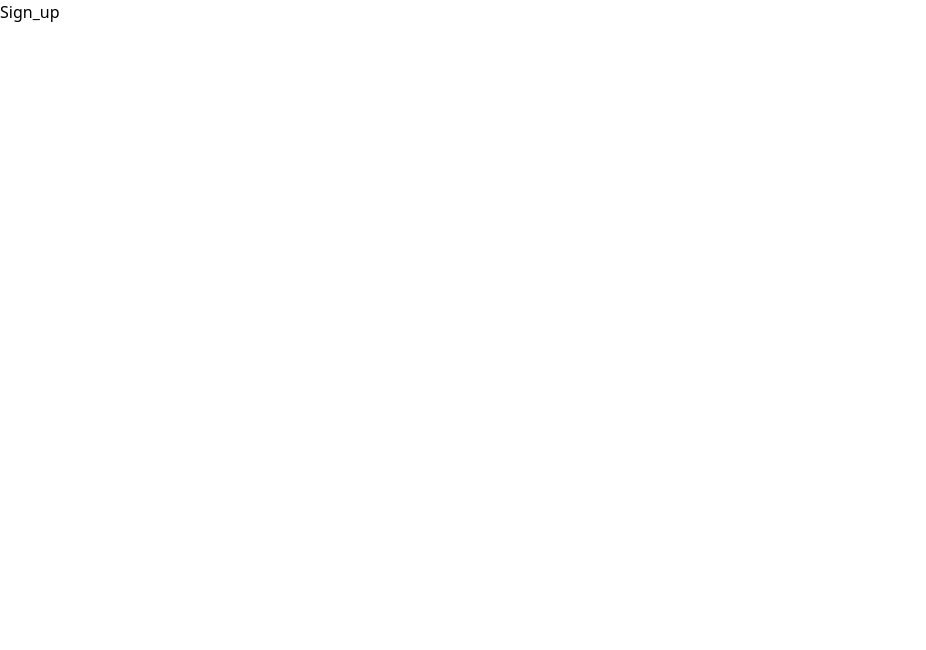
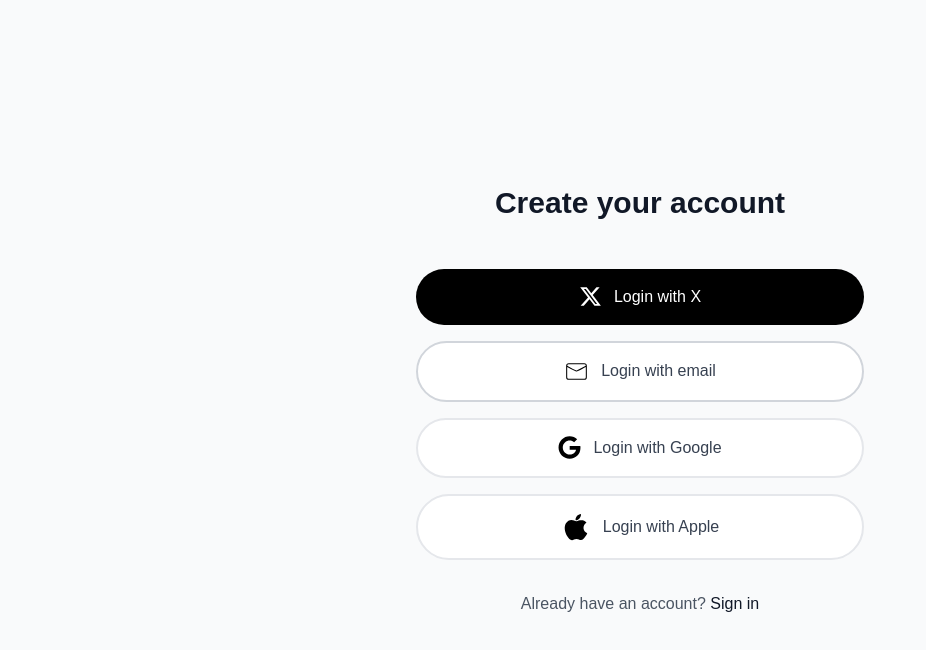
Before and after one commit to enamul-007/AI_font_end, a React (Vite) app: page /Sign_up in a window 1280 px wide. Shown: the top 650 px of the page, without its empty margins (0-926 px from the left). Built offline with nearby package versions, Linux system fonts and the light colour scheme.

Commit message:
new part add

```diff
--- a/src/Pages/Sign_up/Sign_up.jsx
+++ b/src/Pages/Sign_up/Sign_up.jsx
@@ -1,7 +1,65 @@
 import React from "react";
+import { CiMail } from "react-icons/ci";
+import { FaGoogle } from "react-icons/fa6";
+import { IoLogoApple } from "react-icons/io5";
+import { useNavigate } from "react-router-dom";
+import { FaXTwitter } from "react-icons/fa6";
 
 const Sign_up = () => {
-  return <div>Sign_up</div>;
+  const sign_in = useNavigate();
+  const hnadleSign_in = () => {
+    sign_in("/Sign_in");
+  };
+  return (
+    <div
+      className="flex items-center justify-center min-h-screen px-4 bg-gray-50"
+      style={{ fontFamily: "Josefin Sans, sans-serif" }}
+    >
+      <div className="w-full max-w-md">
+        {/* Title */}
+        <h1 className="mb-12 text-3xl font-semibold text-center text-gray-900">
+          Create your account
+        </h1>
+
+        {/* Login Buttons */}
+        <div className="space-y-4">
+          {/* Login with X */}
+          <button className="flex items-center justify-center w-full px-6 py-4 space-x-3 text-white transition-colors bg-black rounded-full hover:bg-gray-800">
+            <FaXTwitter className="text-[23px]" />
+            <span className="font-medium">Login with X</span>
+          </button>
+
+          {/* Login with Email */}
+          <button className="flex items-center justify-center w-full px-6 py-4 space-x-3 text-gray-700 transition-colors bg-white border-2 border-gray-300 rounded-full hover:border-orange-300">
+            <CiMail className="text-[25px] text-black_color" />
+            <span className="font-medium">Login with email</span>
+          </button>
+
+          {/* Login with Google - Highlighted */}
+          <button className="flex items-center justify-center w-full px-6 py-4 space-x-3 text-gray-700 transition-all bg-white border-2 rounded-full hover:border-orange-300">
+            <FaGoogle className="text-[23px] text-black_color" />
+            <span className="font-medium">Login with Google</span>
+          </button>
+
+          {/* Login with Apple */}
+          <button className="flex items-center justify-center w-full px-6 py-4 space-x-3 text-gray-700 transition-colors bg-white border-2 rounded-full gray-300 border- hover:border-orange-300">
+            <IoLogoApple className="text-[30px] text-black_color" />
+            <span className="font-medium">Login with Apple</span>
+          </button>
+        </div>
+
+        {/* Sign up link */}
+        <div className="mt-8 text-center text-gray-600">
+          <span>Already have an account? </span>
+          <button
+            onClick={hnadleSign_in}
+            className="font-medium text-gray-900 hover:underline"
+          >
+            Sign in
+          </button>
+        </div>
+      </div>
+    </div>
+  );
 };
-
 export default Sign_up;
--- a/tailwind.config.js
+++ b/tailwind.config.js
@@ -1,7 +1,7 @@
 /** @type {import('tailwindcss').Config} */
 export default {
   content: ["./index.html", "./src/**/*.{js,ts,jsx,tsx}"],
-
+darkMode:"class",
   theme: {
     extend: {
       colors: {
```
